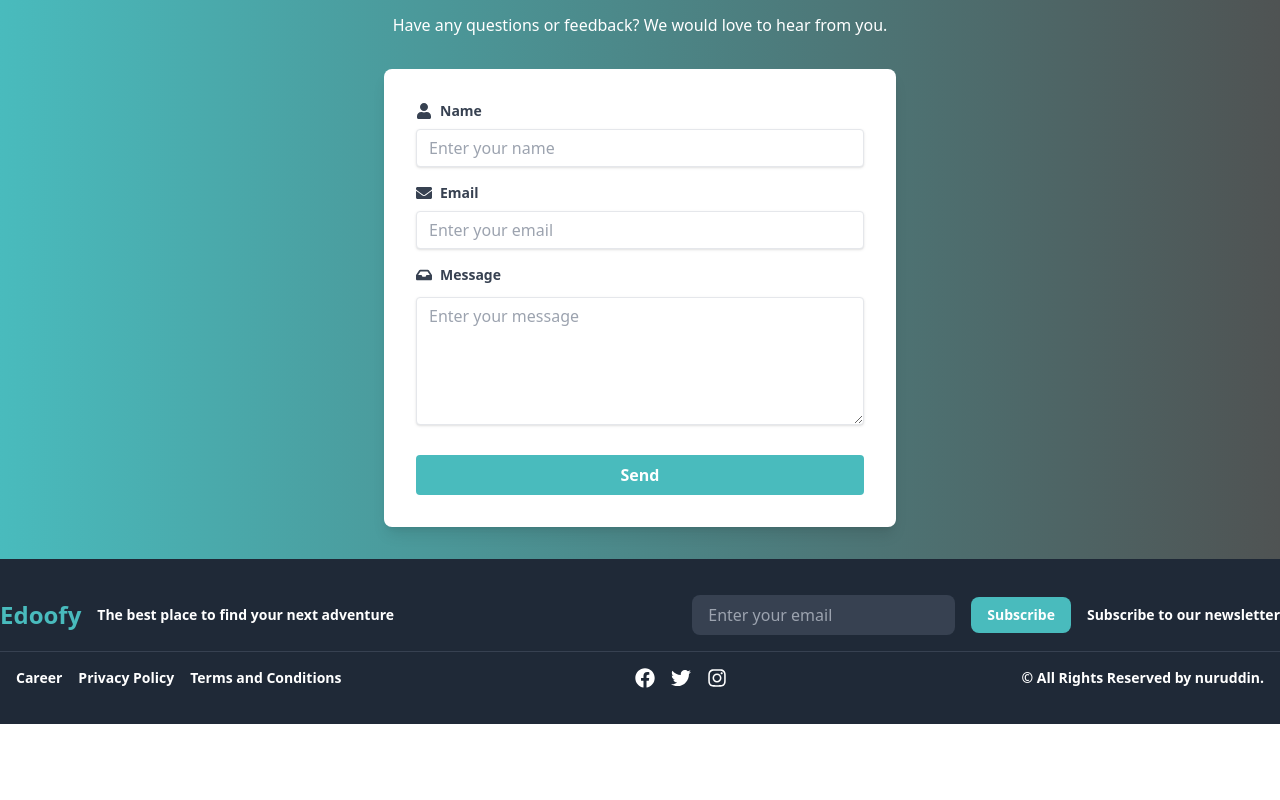
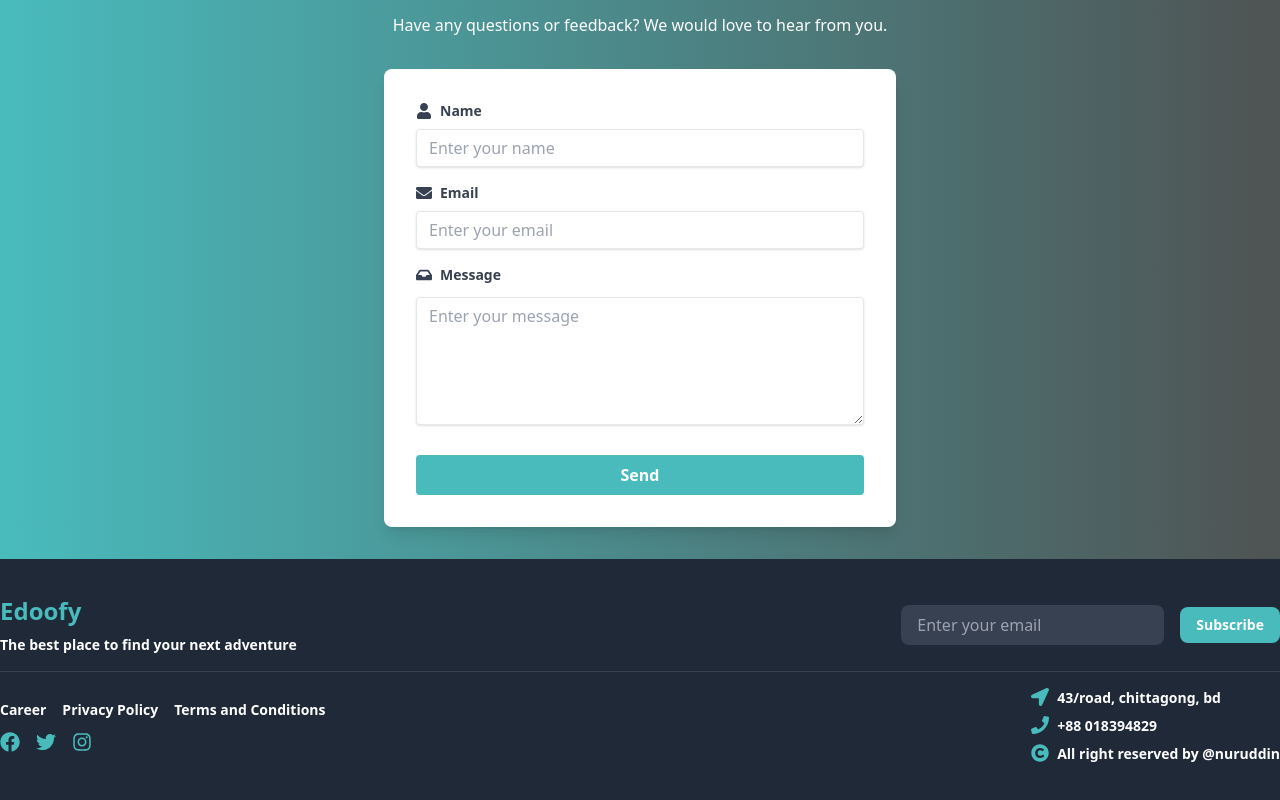
Before and after one commit to itznur07/edoofy-client, a React (Vite) app: page / in a window 1280 px wide. Shown: the part 3035-3835 px from the top of the page. Before the commit the page ends 3759 px from the top, so only its background shows below. Built offline with nearby package versions, Linux system fonts and the light colour scheme.

Commit message:
Footer Some Updated

```diff
--- a/src/Components/Footer/Footer.jsx
+++ b/src/Components/Footer/Footer.jsx
@@ -1,14 +1,20 @@
 import React from "react";
-import { FaFacebook, FaInstagram, FaTwitter } from "react-icons/fa";
+import {
+  FaCopyright,
+  FaFacebook,
+  FaInstagram,
+  FaLocationArrow,
+  FaPhone,
+  FaTwitter,
+} from "react-icons/fa";
 
 const Footer = () => {
   return (
     <div className='bg-gray-800'>
-      {" "}
-      <footer className=' text-white max-w-7xl mx-auto py-5'>
-        <div className=' py-4 flex flex-wrap justify-between items-center'>
+      <footer className='text-white max-w-7xl mx-auto py-5 md:px-0 px-5'>
+        <div className='py-4 flex flex-wrap justify-between items-center'>
           {/* Footer top */}
-          <div className='flex items-center space-x-4'>
+          <div className=' space-y-2'>
             {/* Logo */}
             <h1 className='text-2xl font-bold text-[#49BBBD]'>Edoofy</h1>
             {/* Tagline */}
@@ -32,12 +38,11 @@ const Footer = () => {
               Subscribe
             </button>
             {/* Text */}
-            <p className='text-sm font-semibold'>Subscribe to our newsletter</p>
           </div>
         </div>
         {/* Footer bottom */}
-        <div className='container mx-auto px-4 py-4 border-t border-gray-700 flex flex-wrap justify-between items-center'>
-          {/* Links */}
+        <div className='container mx-auto py-4 border-t border-gray-700 flex flex-wrap justify-between items-center'>
+          <div className='space-y-3'>
             <ul className='flex space-x-4 text-sm font-semibold'>
               <li>
                 <a
@@ -69,7 +74,7 @@ const Footer = () => {
               <li>
                 <a
                   href='/facebook'
-                className='hover:text-blue-500 transition duration-300'
+                  className='text-[#49BBBD] hover:text-blue-500 transition duration-300'
                 >
                   <FaFacebook />
                 </a>
@@ -77,7 +82,7 @@ const Footer = () => {
               <li>
                 <a
                   href='/twitter'
-                className='hover:text-blue-500 transition duration-300'
+                  className='text-[#49BBBD] hover:text-blue-500 transition duration-300'
                 >
                   <FaTwitter />
                 </a>
@@ -85,16 +90,34 @@ const Footer = () => {
               <li>
                 <a
                   href='/instagram'
-                className='hover:text-blue-500 transition duration-300'
+                  className='text-[#49BBBD] hover:text-blue-500 transition duration-300'
                 >
                   <FaInstagram />
                 </a>
               </li>
             </ul>
-          {/* Copyrigth */}
-          <p className='text-sm font-semibold'>
-            &copy; All Rights Reserved by nuruddin.
+          </div>
+          {/* Copyright */}
+          <div className='space-y-2'>
+            <p className='text-sm font-semibold flex space-x-2'>
+              <span className='text-[#49BBBD]'>
+                <FaLocationArrow size={18} />
+              </span>
+              <span> 43/road, chittagong, bd</span>
             </p>
+            <p className='text-sm font-semibold flex space-x-2'>
+              <span className='text-[#49BBBD]'>
+                <FaPhone size={18} />
+              </span>
+              <span>+88 018394829</span>
+            </p>
+            <p className='text-sm font-semibold flex space-x-2'>
+              <span className='text-[#49BBBD]'>
+                <FaCopyright size={18} />
+              </span>
+              <span>All right reserved by @nuruddin</span>
+            </p>
+          </div>
         </div>
       </footer>
     </div>
```
Lines whose indentation alone changed are shown as unchanged.
